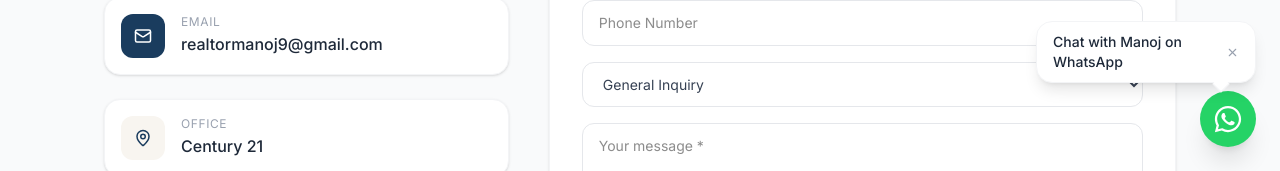
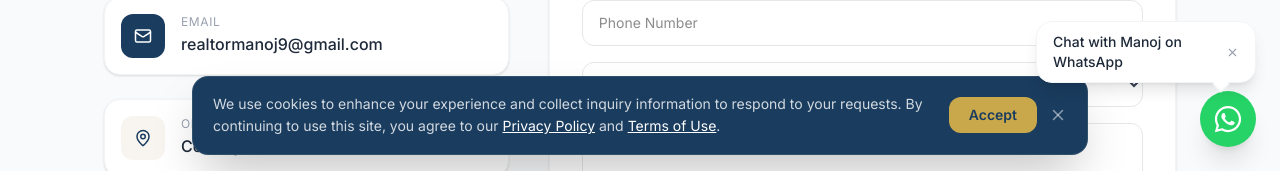
Before and after one commit to advaitchoudhary/realtor-site, a Next.js app: page /contact in a window 1280 px wide. Shown: the part 629-800 px from the top of the page. Built offline with nearby package versions, Linux system fonts and the light colour scheme; no server answers.

Commit message:
Privacy Policy and Terms of Use

```diff
--- a/src/app/api/inquiries/route.ts
+++ b/src/app/api/inquiries/route.ts
@@ -51,7 +51,7 @@ export async function POST(req: NextRequest) {
         : `New ${type ?? "General"} Inquiry from ${name}${sourceLabel}`;
 
       await resend.emails.send({
-        from: "inquiries@manojchaudhary.ca",
+        from: process.env.RESEND_FROM_EMAIL ?? "onboarding@resend.dev", // set RESEND_FROM_EMAIL=inquiries@manojchaudhary.com once domain is verified in Resend
         to: process.env.NEXT_PUBLIC_AGENT_EMAIL ?? "realtormanoj9@gmail.com",
         replyTo: email,
         subject,
@@ -75,7 +75,7 @@ export async function POST(req: NextRequest) {
               </div>
             </div>
             <div style="padding: 16px 32px; background: #f9fafb; text-align: center;">
-              <p style="margin: 0; color: #9ca3af; font-size: 12px;">Sent from manojchaudhary.ca contact form</p>
+              <p style="margin: 0; color: #9ca3af; font-size: 12px;">Sent from manojchaudhary.com contact form</p>
             </div>
           </div>
         `,
--- a/src/app/layout.tsx
+++ b/src/app/layout.tsx
@@ -5,6 +5,7 @@ import { siteConfig } from "@/lib/config";
 import Navbar from "@/components/layout/Navbar";
 import Footer from "@/components/layout/Footer";
 import WhatsAppButton from "@/components/layout/WhatsAppButton";
+import CookieBanner from "@/components/layout/CookieBanner";
 
 const inter = Inter({ subsets: ["latin"], variable: "--font-inter" });
 
@@ -43,6 +44,7 @@ export default function RootLayout({ children }: { children: React.ReactNode })
         <main>{children}</main>
         <Footer />
         <WhatsAppButton />
+        <CookieBanner />
       </body>
     </html>
   );
--- a/src/app/privacy/page.tsx
+++ b/src/app/privacy/page.tsx
@@ -1,7 +1,10 @@
 import { siteConfig } from "@/lib/config";
 import Link from "next/link";
 
-export const metadata = { title: "Privacy Policy" };
+export const metadata = {
+  title: "Privacy Policy",
+  description: "Learn how we collect, use, and protect your personal information when you use our real estate website and services.",
+};
 
 export default function PrivacyPage() {
   return (
--- a/src/app/terms/page.tsx
+++ b/src/app/terms/page.tsx
@@ -1,7 +1,10 @@
 import { siteConfig } from "@/lib/config";
 import Link from "next/link";
 
-export const metadata = { title: "Terms & Conditions" };
+export const metadata = {
+  title: "Terms & Conditions",
+  description: "Read the terms and conditions governing your use of our real estate website and services.",
+};
 
 export default function TermsPage() {
   return (
--- a/src/components/contact/ContactForm.tsx
+++ b/src/components/contact/ContactForm.tsx
@@ -3,6 +3,7 @@
 import { useState } from "react";
 import { cn } from "@/lib/utils";
 import { CheckCircle, Loader2 } from "lucide-react";
+import Link from "next/link";
 
 interface Props {
   compact?: boolean;
@@ -141,6 +142,11 @@ export default function ContactForm({ compact, defaultMessage, listingId, listin
         {errors.message && <p className="text-xs text-red-500 mt-1">{errors.message}</p>}
       </div>
 
+      <p className="text-xs text-gray-400 leading-relaxed">
+        By submitting this form, you consent to us contacting you about our real estate services. Your information is handled in accordance with our{" "}
+        <Link href="/privacy" className="underline hover:text-[var(--primary)] transition-colors">Privacy Policy</Link>.
+      </p>
+
       <button
         type="submit"
         disabled={status === "loading"}
--- /dev/null
+++ b/src/components/layout/CookieBanner.tsx
@@ -0,0 +1,60 @@
+"use client";
+
+import { useState, useEffect } from "react";
+import Link from "next/link";
+import { X } from "lucide-react";
+
+const STORAGE_KEY = "privacy_accepted";
+
+export default function CookieBanner() {
+  const [visible, setVisible] = useState(false);
+
+  useEffect(() => {
+    if (!localStorage.getItem(STORAGE_KEY)) {
+      setVisible(true);
+    }
+  }, []);
+
+  function accept() {
+    localStorage.setItem(STORAGE_KEY, "1");
+    setVisible(false);
+  }
+
+  if (!visible) return null;
+
+  return (
+    <div className="fixed bottom-0 left-0 right-0 z-50 px-4 pb-4 pointer-events-none">
+      <div
+        className="max-w-4xl mx-auto pointer-events-auto flex flex-col sm:flex-row items-start sm:items-center gap-4 rounded-2xl px-5 py-4 shadow-2xl border border-white/10"
+        style={{ background: "var(--primary)" }}
+      >
+        <p className="text-white/80 text-sm leading-relaxed flex-1">
+          We use cookies to enhance your experience and collect inquiry information to respond to your requests. By continuing to use this site, you agree to our{" "}
+          <Link href="/privacy" className="text-white underline hover:opacity-80 transition-opacity">
+            Privacy Policy
+          </Link>{" "}
+          and{" "}
+          <Link href="/terms" className="text-white underline hover:opacity-80 transition-opacity">
+            Terms of Use
+          </Link>.
+        </p>
+        <div className="flex items-center gap-3 shrink-0">
+          <button
+            onClick={accept}
+            className="px-5 py-2 rounded-xl text-sm font-semibold text-[var(--primary)] transition-opacity hover:opacity-90"
+            style={{ background: "var(--accent)" }}
+          >
+            Accept
+          </button>
+          <button
+            onClick={accept}
+            aria-label="Dismiss"
+            className="text-white/50 hover:text-white transition-colors"
+          >
+            <X size={18} />
+          </button>
+        </div>
+      </div>
+    </div>
+  );
+}
```
